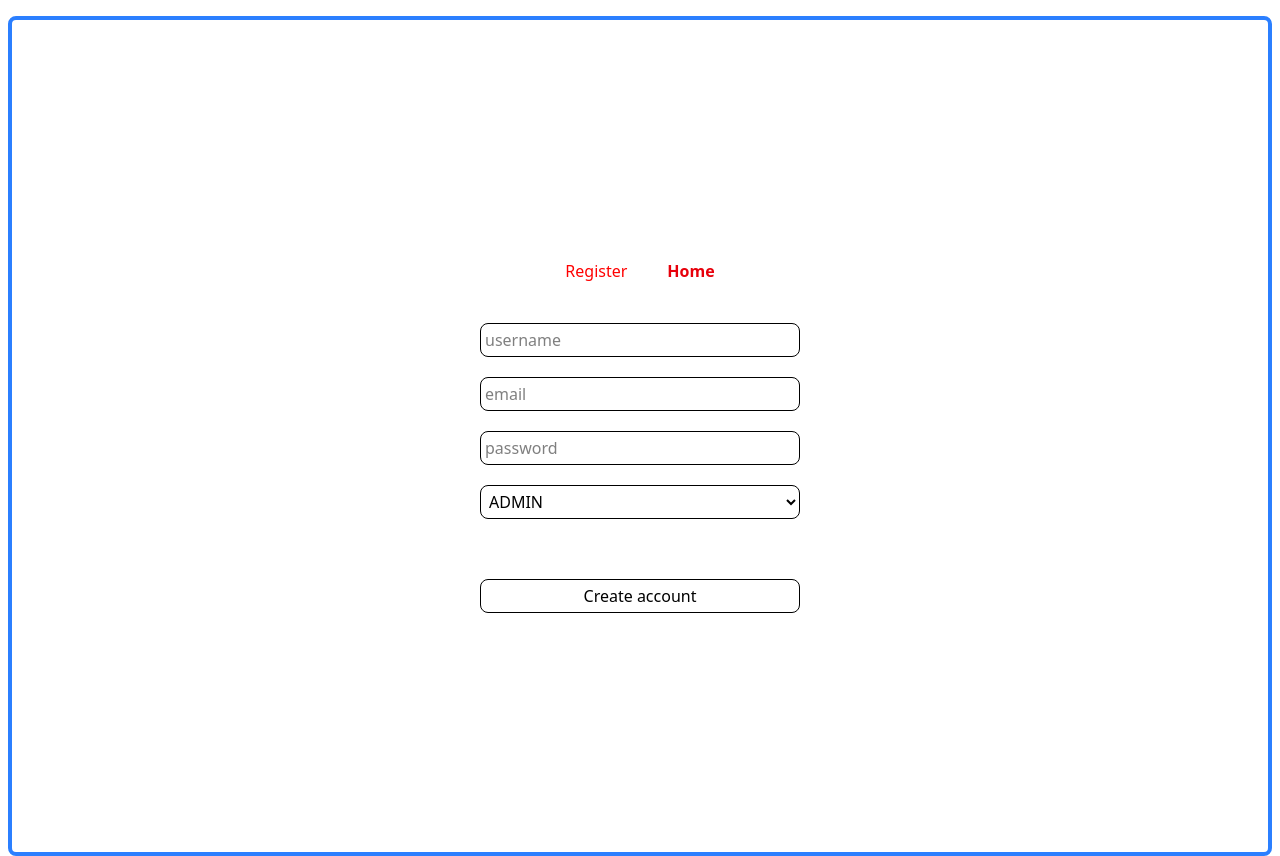
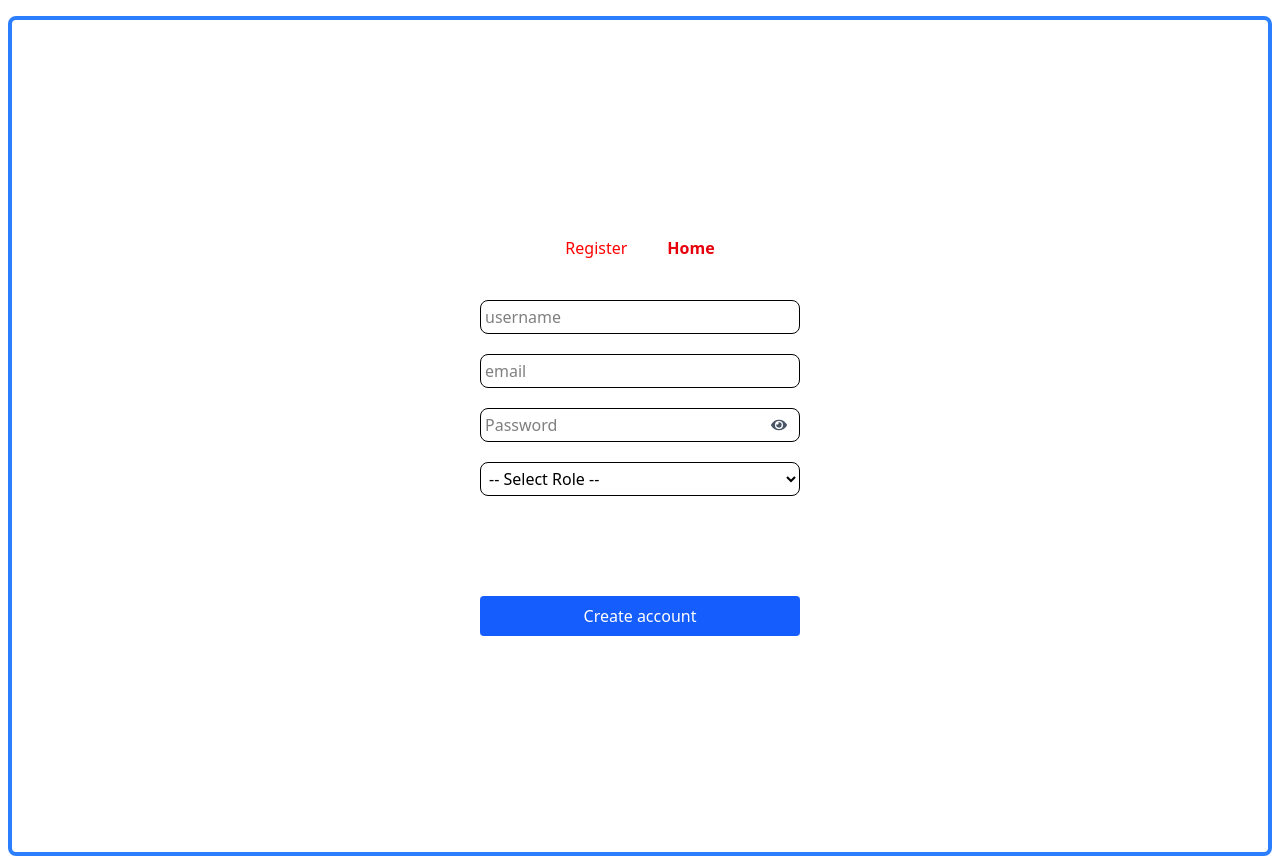
Before and after one commit to Dikin19/fe-library-management-system, a React (Vite) app: page /register in a window 1280 px wide. Built offline with nearby package versions, Linux system fonts and the light colour scheme.

Commit message:
fix(auth): update Register page logic

```diff
--- a/package.json
+++ b/package.json
@@ -14,6 +14,7 @@
     "axios": "^1.12.2",
     "react": "^19.1.1",
     "react-dom": "^19.1.1",
+    "react-icons": "^5.5.0",
     "react-redux": "^9.2.0",
     "react-router": "^7.2.0",
     "react-router-dom": "^7.5.3",
--- a/src/pages/Register.jsx
+++ b/src/pages/Register.jsx
@@ -1,37 +1,56 @@
 import { useState } from "react";
 import { Link } from "react-router";
+import api from "../config/axios.config";
+import { FaEye, FaEyeSlash } from "react-icons/fa";
 
 export default function Register() {
 
-    const [form, setForm] = useState({
+    const [form, setForm] = useState({ //1
 
         username: "",
         email: "",
         password: "",
-        role: "ADMIN"
+        role: "",
     });
 
-    const handleChange = (e) => {
-        setForm({ ...form, [e.target.name]: e.target.value })
+    const [message, setMessage] = useState(""); //7
+    const [showPassword, setShowPassword] = useState(false); //10
+
+    const handleChange = (e) => { //3
+        const {name, value} = e.target;
+        setForm({ ...form, [name]: value })
         console.log(name, ":", value);
     };
 
-    const handleSubmit = (e) =>{
+    const handleSubmit = async (e) => { //5
         e.preventDefault();
         console.log("form submitted:", form);
+
+        try {
+
+            const res = await api.post("/auth/register", form)
+            setMessage(`Data ${res.data.username || form.username} berhasil terdaftar`) //8
+            setForm({ username: "", email: "", password: "", role: "" });
+
+        } catch (error) {
+            setMessage(`Gagal Register ${error.response?.data?.message || error.message}`);//8 //9 deklare dalam return
+
+        }
+
     }
 
     return (
         <div>
 
-            <form onChange={handleSubmit}
-            className="h-screen flex flex-col justify-center w-80 mx-auto gap-5">
+            <form onSubmit={handleSubmit} //6
+                className="h-screen flex flex-col justify-center w-80 mx-auto gap-5">
 
                 <div className="flex justify-center gap-10">
 
                     <h1>Register</h1>
 
-                    <Link to="/" className="font-semibold text-red-600 transition-all duration-300 ease-in-out hover:text-blue-800 hover:scale-110">
+                    <Link to="/" className="font-semibold text-red-600 transition-all
+                    duration-300 ease-in-out hover:text-blue-800 hover:scale-110">
                         Home
                     </Link>
                 </div>
@@ -40,20 +59,38 @@ export default function Register() {
                     value={form.username} onChange={handleChange}
                     className="border rounded-lg p-1 mt-5" />
 
-                <input type="email" name="email" placeholder="email"
+                <input type="email" name="email" placeholder="email" //2
+                    value={form.email} onChange={handleChange} //4
                     className="border rounded-lg p-1" />
 
-                <input type="password" name="password" placeholder="password"
-                    className="border rounded-lg p-1" />
+                <div className="relative border rounded-lg p-1">
+                    <input type={showPassword ? "text" : "password"} name="password" placeholder="Password" //11
+                        value={form.password} onChange={handleChange}
+                        className="border-none outline-none"
+                    />
+                    <button //12
+                        type="button"
+                        onClick={() => setShowPassword(!showPassword)}
+                        className="absolute right-3 top-1/2 transform -translate-y-1/2 text-gray-600"
+                    >
+                        {showPassword ? <FaEyeSlash /> : <FaEye />}
+                    </button>
+                </div>
 
-                <select name="role" placeholder="role" className="border rounded-lg p-1">
+
+                <select name="role" value={form.role} onChange={handleChange}
+                    className="border rounded-lg p-1">
+
+                    <option value="">-- Select Role --</option>
                     <option value="ADMIN">ADMIN</option>
                     <option value="MEMBER">MEMBER</option>
                 </select>
 
-                <button type="submit" className="border rounded-lg p-1 mt-10">
+                <button type="submit" className="w-full bg-blue-600 hover:bg-blue-700 text-white py-2 rounded mt-20">
                     Create account
                 </button>
+
+                {message && (<p className="text-center mt-3 text-sm text-gray-700">{message}</p>)}
 
             </form>
 
```
Also changed, not shown: 1 other file (tests, documents, lock files or other folders).
